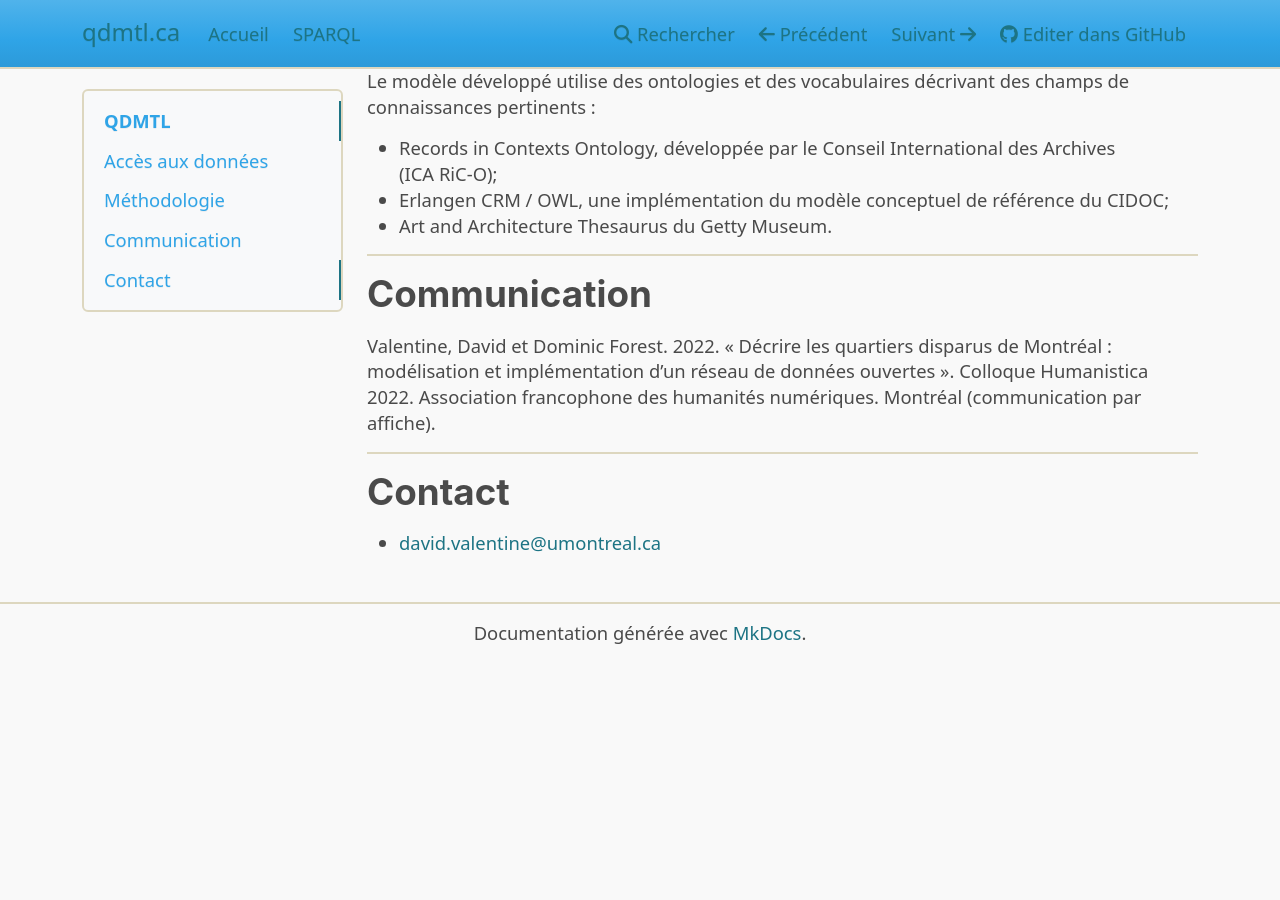
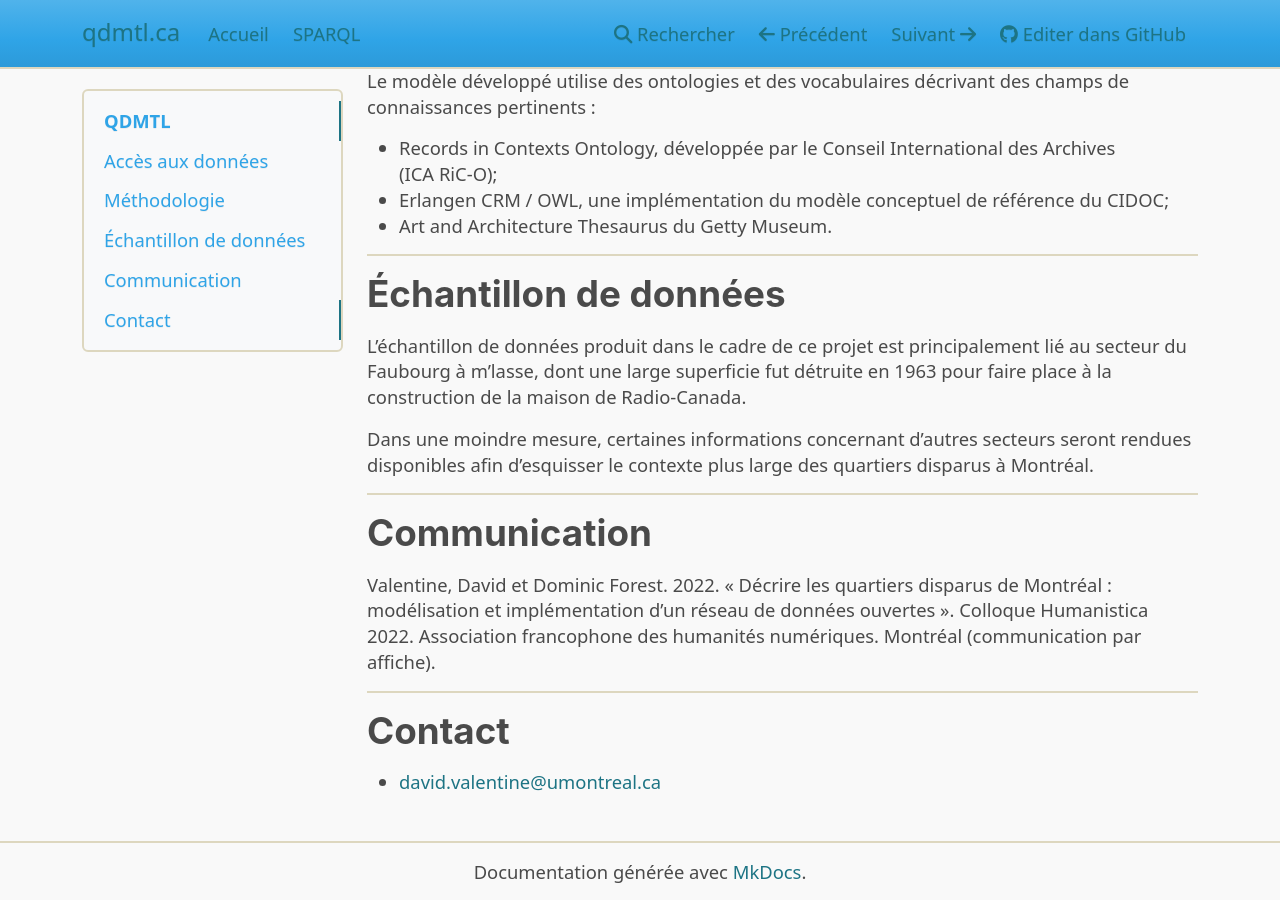
Before and after one commit to qdmtl/qdmtl-www, an MkDocs documentation site: the page built from docs/index.md, in a window 1280 px wide and 900 px high, scrolled down 1751 px. Built offline with MkDocs 1.6.1, drawn with Linux system fonts in a browser that asks for light colours; nearby versions of some CDN libraries; before the commit the page ends 2412 px from its top, so only the background shows below that; some of the changed text lies outside the part shown.

Commit message:
Ajout d'infos sur l'écahntillon de données

```diff
--- a/docs/index.md
+++ b/docs/index.md
@@ -13,7 +13,7 @@ Le projet `#qdmtl` propose une modélisation sémantique sur laquelle repose une
 La modélisation s’appuie sur deux axes descriptifs alimentés par des sources archivistiques :
 
 1. une description des objets du patrimoine disparu : des infrastructures résidentielles, commerciales, industrielles et institutionnelles rasées pour faire place aux chantiers qui ont façonné la ville telle qu’on la connaît aujourd’hui;
-2. une description des documents d’archives qui témoignent du patrimoine en question : des photographies, des plans et des documents administratifs.
+2. une description des documents d’archives qui témoignent du patrimoine en question : des photographies, des plans et des documents administratifs.
 
 À terme, la première phase du projet permettra de présenter les éléments de consultation suivants :
 
@@ -23,14 +23,14 @@ La modélisation s’appuie sur deux axes descriptifs alimentés par des sources
 
 ## Accès aux données
 
-!!! note "Prépublication"
+!!! note "Phase de prépublication"
     **2022-05-01** — Les données sont actuellement exposées en tant que prépublication. À court terme, la structure et le contenu du jeu de données pourraient être substantiellement modifiés.
 
-QDMTL dispose d'un **point d’accès SPARQL** disponible à l’adresse suivante :
+QDMTL dispose d’un **point d’accès SPARQL** disponible à l’adresse suivante :
 
 - [http://qdmtl.ca/sparql](http://qdmtl.ca/sparql).
 
-Pour en savoir plus, cliquez sur le bouton ci-dessous :
+Pour en savoir plus, cliquez sur le bouton ci-dessous :
 
 <a class="btn btn-primary btn-lg btn-block" href="info-sparql/" role="button">Informations sur le point d’accès SPARQL</a>
 
@@ -57,6 +57,12 @@ Le modèle développé utilise des ontologies et des vocabulaires décrivant des
 - Erlangen CRM / OWL, une implémentation du modèle conceptuel de référence du CIDOC;
 - Art and Architecture Thesaurus du Getty Museum.
 
+## Échantillon de données
+
+L’échantillon de données produit dans le cadre de ce projet est principalement lié au secteur du Faubourg à m’lasse, dont une large superficie fut détruite en 1963 pour faire place à la construction de la maison de Radio-Canada.
+
+Dans une moindre mesure, certaines informations concernant d’autres secteurs seront rendues disponibles afin d’esquisser le contexte plus large des quartiers disparus à Montréal.
+
 ## Communication
 
 Valentine, David et Dominic Forest. 2022. « Décrire les quartiers disparus de Montréal : modélisation et implémentation d’un réseau de données ouvertes ». Colloque Humanistica 2022. Association francophone des humanités numériques. Montréal (communication par affiche).
```
